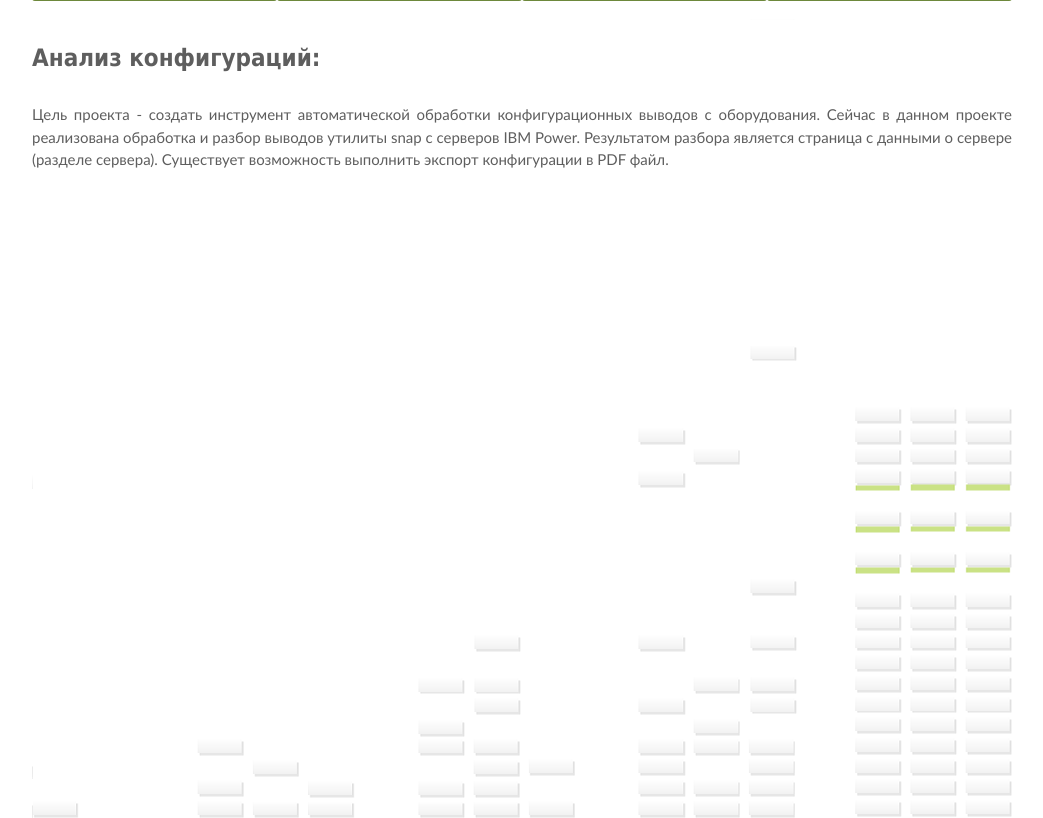
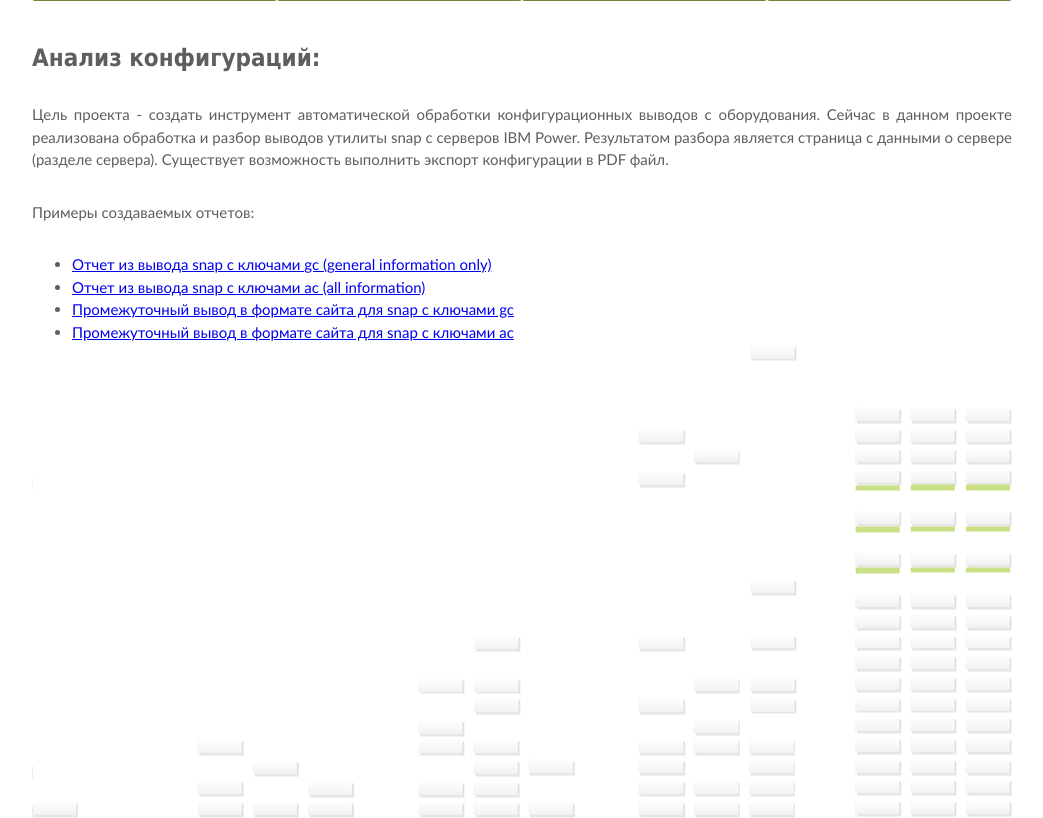
Before and after one commit to vpluzhnikov/confcenter, a Django app: page /projects/ in a window 1280 px wide. Shown: the part 61-879 px from the top of the page, without its empty margins (118-1161 px from the left). Run offline with Django 3.2, Linux system fonts and the light colour scheme; some libraries are stand-ins or nearby versions.

Commit message:
Changed project description and some output examples

```diff
--- a/confcenter/common.py
+++ b/confcenter/common.py
@@ -27,5 +27,4 @@ def return_file(infile, name):
         content = f.read()
     response = HttpResponse(content, content_type='text/plain')
     response['Content-Disposition'] = 'attachment; filename=' + name
-#    response['Content-Length'] = open()infile.tell()
     return response
--- a/confcenter/templates/projects_ru.html
+++ b/confcenter/templates/projects_ru.html
@@ -21,6 +21,20 @@
             <h1>Анализ конфигураций: </h1>
         <p class="about">    Цель проекта - создать инструмент автоматической обработки конфигурационных выводов с оборудования.
             Сейчас в данном проекте реализована обработка и разбор выводов утилиты snap с серверов IBM Power.
-            Результатом разбора является страница с данными о сервере (разделе сервера). Существует возможность выполнить экспорт конфигурации в PDF файл.</p>
+            Результатом разбора является страница с данными о сервере (разделе сервера). Существует возможность выполнить экспорт конфигурации в PDF файл.
+            <p class="about"> Примеры создаваемых отчетов: </p>
+            <ul class="about">
+                <li> <a href="{{ MEDIA_URL }}/upload/datafiles/snapreport_XXXX-XXX_XXXXXXXXX_gc_ru.pdf">
+                    Отчет из вывода snap с ключами gc (general information only)</a></li>
+                <li><a href="{{ MEDIA_URL }}/upload/datafiles/snapreport_XXXX-XXX_XXXXXXXXX_ac_ru.pdf">
+                    Отчет из вывода snap с ключами ac (all information)</a></li>
+                <li><a href="{{ MEDIA_URL }}/upload/datafiles/snapreport_XXXX-XXX_XXXXXXXXX_gc.AIX.confdump">
+                    Промежуточный вывод в формате сайта для snap с ключами gc</a></li>
+                <li>
+                    <a href="{{ MEDIA_URL }}/upload/datafiles/snapreport_XXXX-XXX_XXXXXXXXX_ac.AIX.confdump">
+                        Промежуточный вывод в формате сайта для snap с ключами ac</a>
+                </li>
+            </ul>
+        </p>
     </div>
 {% endblock %}
--- a/upload/views.py
+++ b/upload/views.py
@@ -131,7 +131,7 @@ def projects(request):
     lang = get_language()
     if lang not in ['en', 'ru']:
         lang = 'en'
-    return render_to_response('projects_'+lang+'.html')
+    return render_to_response('projects_'+lang+'.html', {'MEDIA_URL' : MEDIA_URL})
 
 def plans(request):
     lang = get_language()
```
Also changed, not shown: confcenter/templates/projects_en.html (+17 -1 lines), 9 other files.
